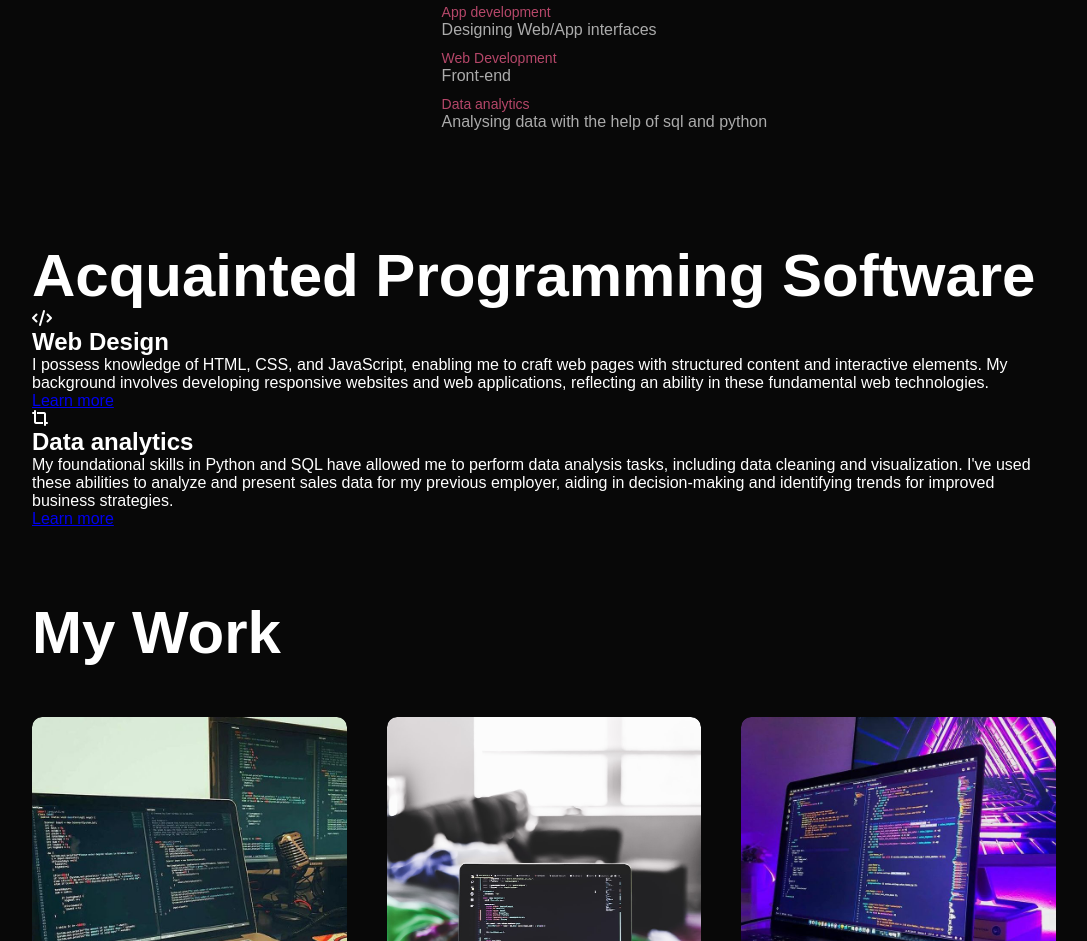
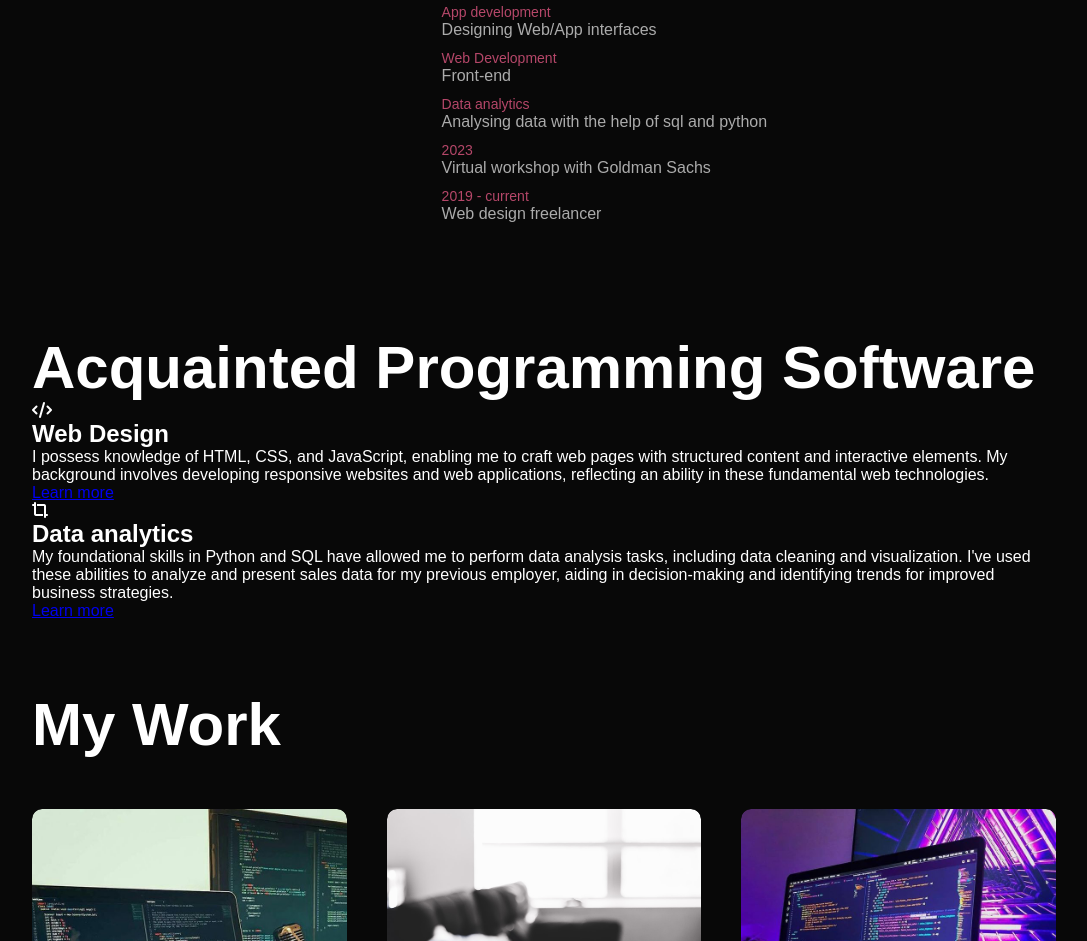
Before and after one commit to mosaid8649/mosaidport.github.io, a plain HTML site: page index.html in a window 1280 px wide. Shown: the part 1145-2086 px from the top of the page, without its empty margins (96-1183 px from the left). Drawn offline with Linux system fonts and the light colour scheme.

Commit message:
Update index.html

```diff
--- a/index.html
+++ b/index.html
@@ -52,7 +52,7 @@
                         <li><span>Data analytics </span><br> Analysing data with the help of sql and python</li>
                     </ul>
                 </div>
-                <div class="tab-contents" id=" Relevant experience">
+                <div class="tab-contents active-tab" id=" Relevant experience">
                     <ul>
                         <li><span>2023</span><br>Virtual workshop with Goldman Sachs</li>
                         <li><span>2019 - current</span><br>Web design freelancer</li>
```
